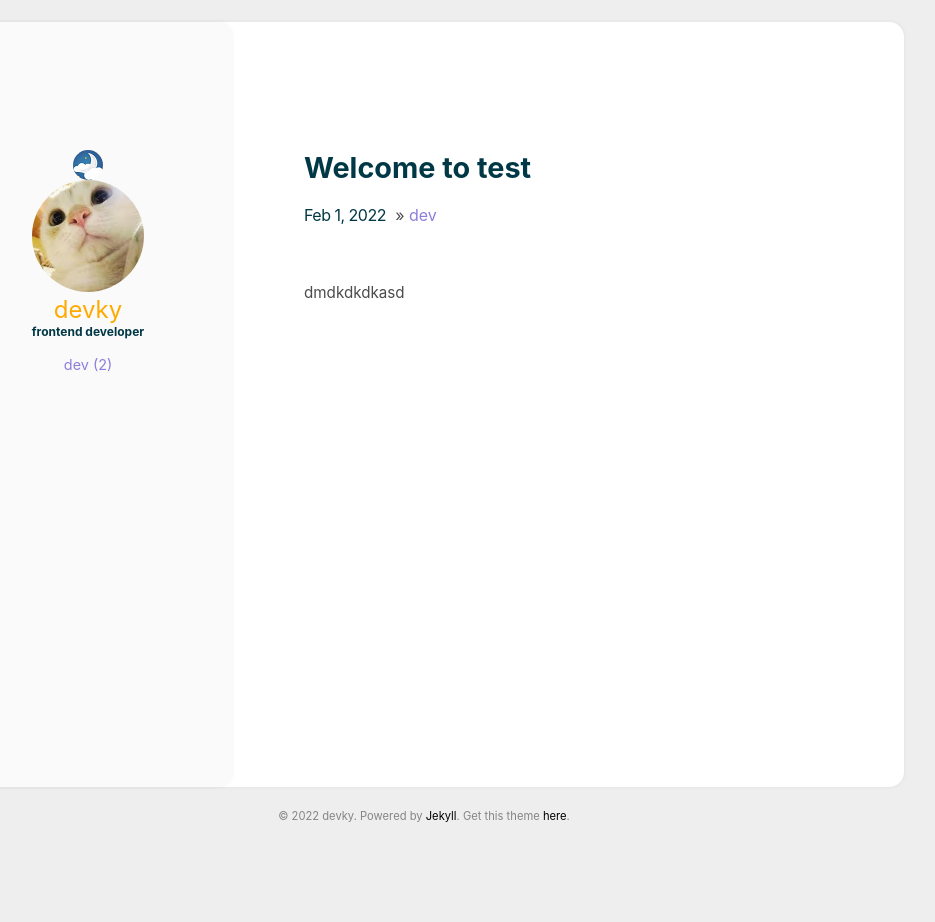
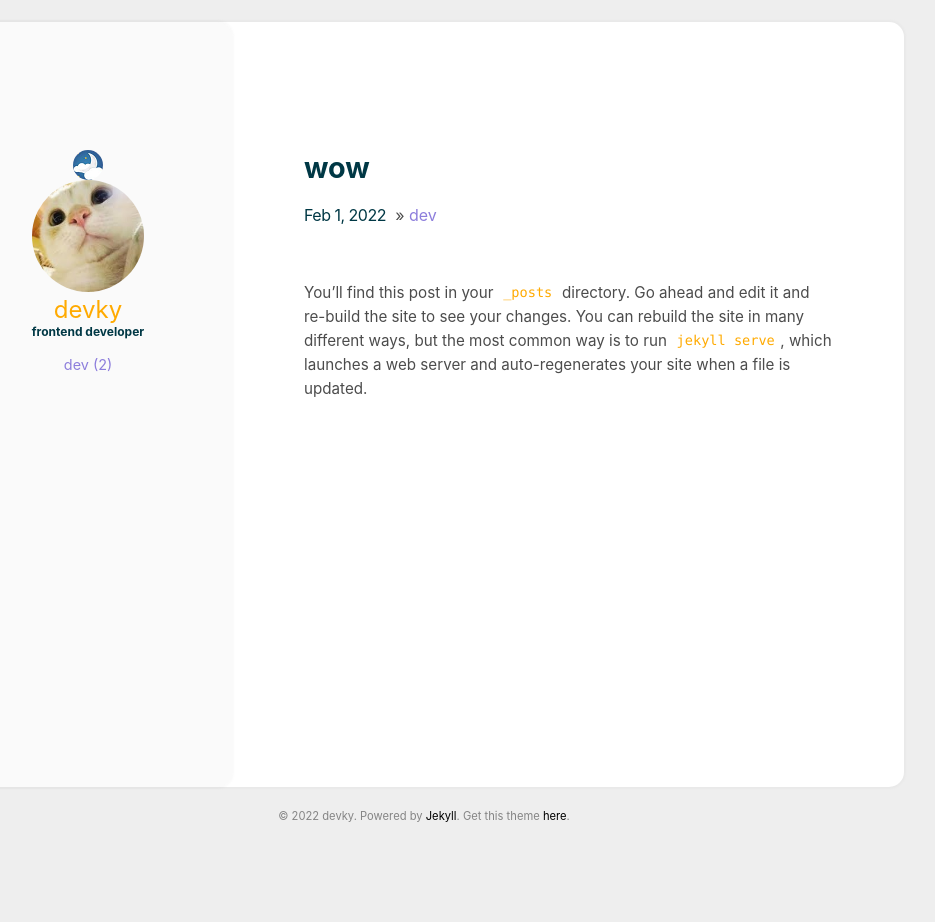
Before and after one commit to kyday/kyday.github.io, a Jekyll site: the page built from _posts/2022-02-01-test.md, in a window 1280 px wide. Shown: the whole page, without its empty margins (216-1151 px from the left). Built offline with Jekyll 4.4.1, drawn with Linux system fonts in a browser that asks for light colours.

Commit message:
editing2...

```diff
--- a/_posts/2022-02-01-test.md
+++ b/_posts/2022-02-01-test.md
@@ -1,7 +1,7 @@
 ---
-title: Welcome to test
-categories: dev
+title: wow
+categories: [dev]
 comments: true
 ---
 
-dmdkdkdkasd
+You’ll find this post in your `_posts` directory. Go ahead and edit it and re-build the site to see your changes. You can rebuild the site in many different ways, but the most common way is to run `jekyll serve`, which launches a web server and auto-regenerates your site when a file is updated.
```
